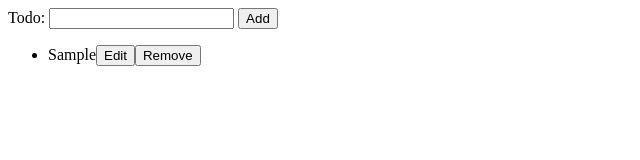
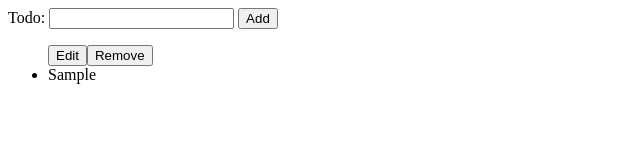
Before and after one commit to Dazaa1/jstodo, a plain HTML site: page index.html in a window 1280 px wide. Both pictures are taken after typing "Sample" into the empty fields and a click on the button "Add". Shown: the whole page, without its empty margins (0-640 px from the left). Drawn offline with Linux system fonts and the light colour scheme.

Commit message:
Add little change

```diff
--- a/index.html
+++ b/index.html
@@ -9,7 +9,10 @@
 <body>
     <label>Todo: </label>
     <input type="text" id="user-input">
-    <button id="add-button" >Add</button>
+    <button id="add-button">Add</button>
+    <ul>
+        <li>Test</li><button>Edit</button><button>Remove</button>
+    </ul>
     <!-- link the javascript -->
     <script src="js/main.js"></script>
 </body>
--- a/js/main.js
+++ b/js/main.js
@@ -1,34 +1,26 @@
 const userInput = document.querySelector("#user-input");
 const addButton = document.querySelector("#add-button");
-const ul = document.createElement('ul');
+const ul = document.querySelector('ul');
 const body = document.querySelector('body');
 
-const editButton = document.createElement('button');
-const removeButton = document.createElement('button');
-
-editButton.textContent = "Edit";
-removeButton.textContent = "Remove";
-
-const createListItems = () => {
-    const li = document.createElement('li');
-    li.textContent = userInput.value;
-    li.appendChild(editButton);
-    li.appendChild(removeButton);
-    return li;
-}
+const li = document.querySelector('li');
+const editButton = document.querySelector('button');
+const removeButton = document.querySelector('button');
 
 const checkEmptyString = (li) => {
-    if (!li.textContent) {
+    if (!li) {
         console.log("empty string");
     }
 }
+
 // add a click event to the button
 addButton.addEventListener("click", () => {
-    li = createListItems();
+    li.textContent = userInput.value;
+    checkEmptyString(li.textContent)
     checkEmptyString(li);
-
     userInput.value = "";
     ul.appendChild(li);
+
     body.appendChild(ul);
 
 })
```
